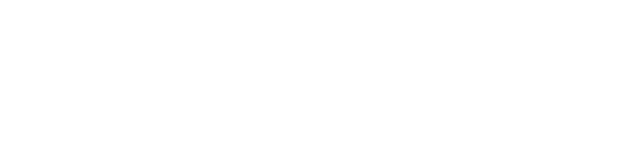
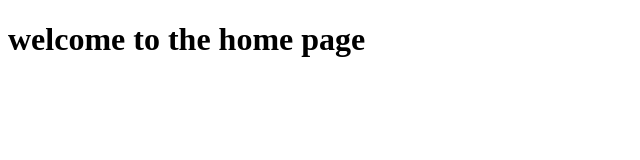
Before and after one commit to samuelkiflai/GitCourse, a plain HTML site: page index.html in a window 1280 px wide. Shown: the whole page, without its empty margins (0-640 px from the left). Drawn offline with Linux system fonts and the light colour scheme.

```diff
--- a/index.html
+++ b/index.html
@@ -6,6 +6,5 @@
     <title>First webpage</title>
 </head>
 <body>
-
+    <h1>welcome to the home page</h1>
 </body>
-</html>
```
